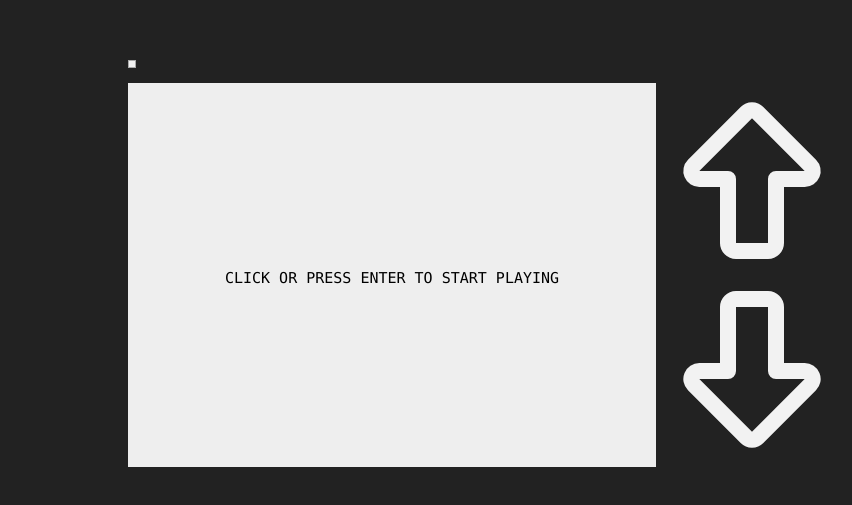
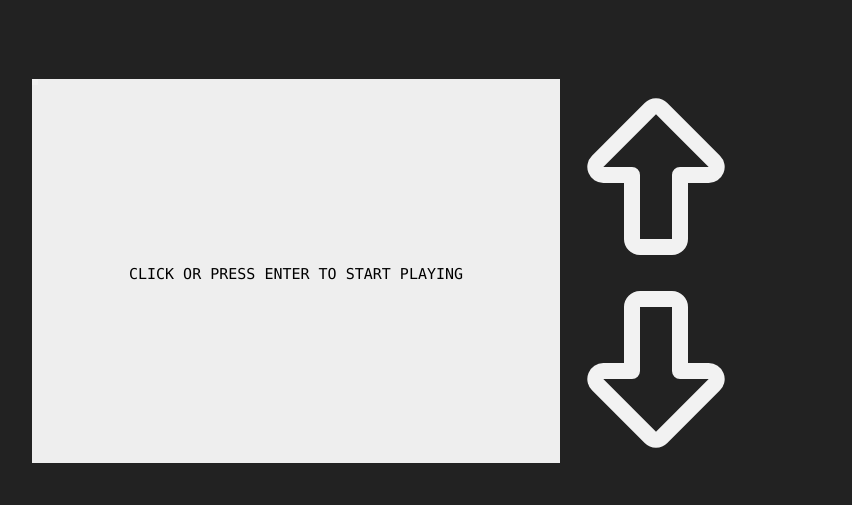
Before and after one commit to Anoname112/Growlithe, a plain HTML site: page index.html in a window 1280 px wide. Shown: the part 125-630 px from the top of the page, without its empty margins (248-1100 px from the left). Drawn offline with Linux system fonts and the light colour scheme.

Commit message:
Add files via upload

```diff
--- a/constants.js
+++ b/constants.js
@@ -17,19 +17,20 @@ const hurdleGenerationRate = 0.2;
 const hitPenalty = 500;
 const winScore = 2000;
 
+// Body
 const bodyMargin = "0";
 const bodyBackColor = "#222222";
 const bodyTextColor = "#000000";
 const bodyFontSize = 15;
 const bodyFont = bodyFontSize + "px Consolas";
 
+// Canvas
 const canvasBorderRadius = 0;
 const canvasBackColor = "#EEEEEE";
-const canvasPosition = "fixed";
 const canvasWidth = tileSize * tileWidth;
 const canvasHeight = tileSize * tileHeight;
 
-const controlPosition = "fixed";
+// Control
 const controlWidth = canvasHeight / 2;
 const controlHeight = canvasHeight;
 const arrowColor = "#F2F2F2";
@@ -38,15 +39,12 @@ const arrowDownSvg = '<svg xmlns="http://www.w3.org/2000/svg" width="' + control
 
 const gameStatsBackColor = "#F2F2F2";
 const gameStatsPosition = "fixed";
-const gameStatsWidth = canvasWidth;
 const gameStatsHeight = 23;
-const gameStatsPadding = 3;
-const gameStatsBorder = "1px solid #AAAAAA";
 const gameStatsVisibility = "visible";
 const gameStatsSeparator = " | ";
 
+// Sound
 const audioVisibility = "hidden";
-
 const bgmPath = "resources/bgm.mp3";
 const cryPath = "resources/058.ogx";
 
--- a/index.html
+++ b/index.html
@@ -1,3 +1,4 @@
+<!DOCTYPE html>
 <html lang="en">
 	<head>
 		<meta http-equiv="Content-Type" content="text/html; charset=UTF-8">
@@ -5,18 +6,20 @@
 		<title>Growlithe Adventure</title>
 		<link rel="icon" href="./resources/move2.png">
 		<link rel="stylesheet" type="text/css" href="./style.css">
+		<script type="text/javascript" src="constructors.js"></script>
 		<script type="text/javascript" src="functions.js"></script>
-		<script type="text/javascript" src="constructors.js"></script>
 		<script type="text/javascript" src="constants.js"></script>
 		<script type="text/javascript" src="main.js"></script>
 	</head>
 	<body>
-		<div id="control">
-			<div id="arrowUp"></div>
-			<div id="arrowDown"></div>
+		<div class="container">
+			<div id="control">
+				<div id="arrowUp"></div>
+				<div id="arrowDown"></div>
+			</div>
+			<canvas id="myCanvas">Your browser does not support the HTML5 canvas tag.</canvas>
+			<div id="gameStats"></div>
 		</div>
-		<canvas id="myCanvas">Your browser does not support the HTML5 canvas tag.</canvas>
-		<div id="gameStats"></div>
 		<div id="hiddenArea"></div>
 	</body>
 </html>
--- a/main.js
+++ b/main.js
@@ -92,7 +92,6 @@ function initDocument () {
 
 	canvas = document.getElementById("myCanvas");
 	canvas.style.background = canvasBackColor;
-	canvas.style.position = canvasPosition;
 	canvas.style.borderRadius = canvasBorderRadius;
 	canvas.width = canvasWidth;
 	canvas.height = canvasHeight;
@@ -101,7 +100,6 @@ function initDocument () {
 	ctx.imageSmoothingEnabled = false;
 
 	control = document.getElementById("control");
-	control.style.position = controlPosition;
 	control.width = controlWidth;
 	control.height = controlHeight;
 	updateControlLocation();
@@ -117,8 +115,6 @@ function initDocument () {
 	arrowDown.innerHTML = arrowDownSvg;
 
 	gameStats = document.getElementById("gameStats");
-	gameStats.style.padding = gameStatsPadding;
-	gameStats.style.border = gameStatsBorder;
 	gameStats.style.background = gameStatsBackColor;
 	gameStats.style.position = gameStatsPosition;
 	gameStats.style.visibility = gameStatsVisibility;
--- a/style.css
+++ b/style.css
@@ -1,3 +1,21 @@
+
+.container {
+	position: absolute;
+	top: 50%;
+	left: 50%;
+	transform: translate(-50%, -50%);
+	display: grid;
+	grid-template-areas: 'canvas control';
+}
+
+#myCanvas {
+	grid-area: canvas;
+}
+
+#control {
+	grid-area: control;
+}
+
 #gameStats {
 	-webkit-touch-callout: none;
 	-webkit-user-select: none;
@@ -6,6 +24,7 @@
 	-ms-user-select: none;
 	-o-user-select: none;
 	user-select: none;
+	padding: 3px;
 }
 
 #arrowUp:hover, #arrowDown:hover {
```
